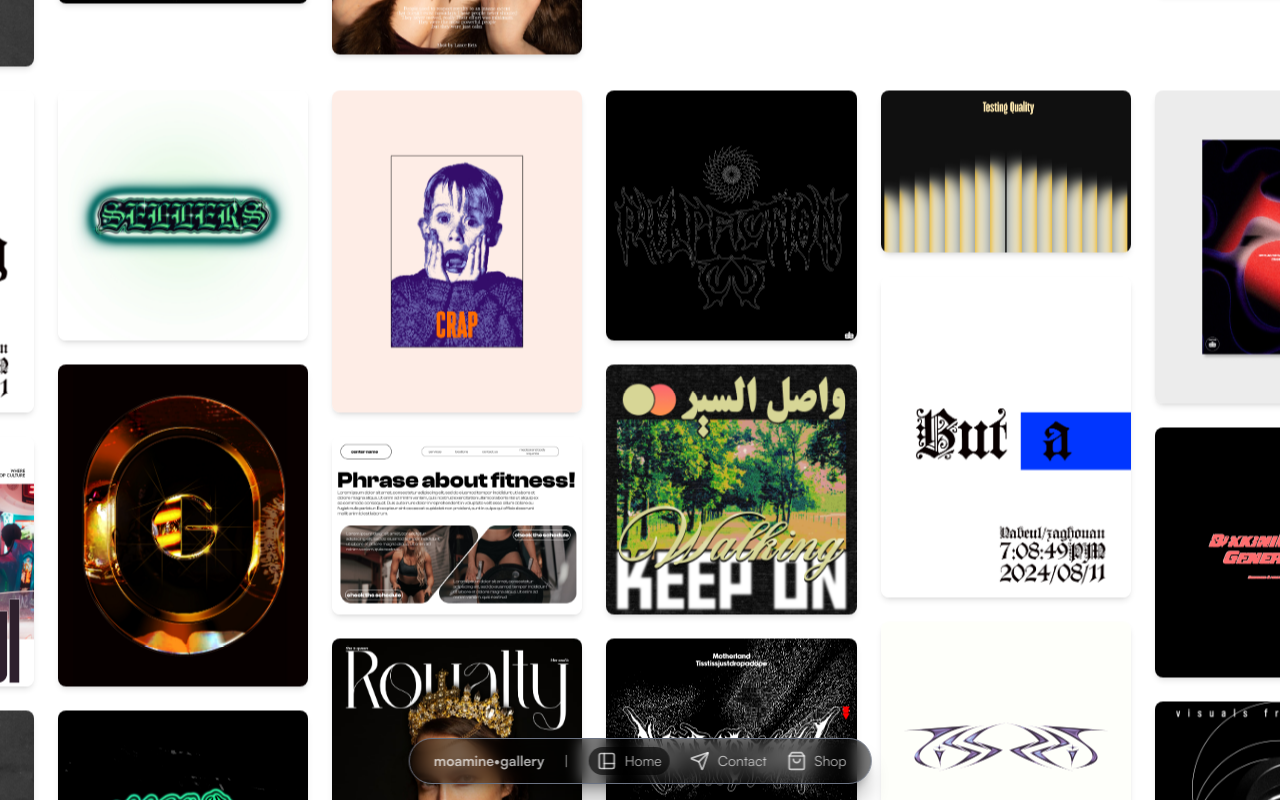
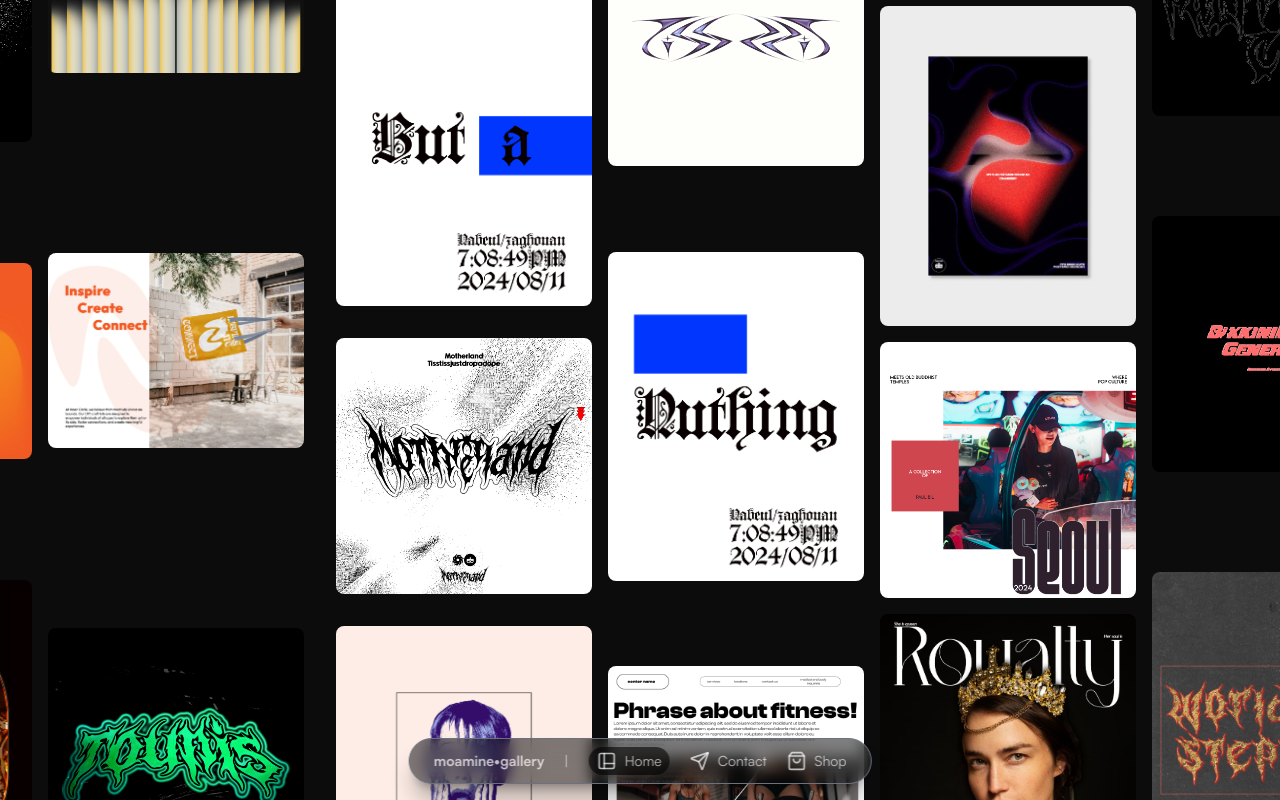
Before and after one commit to AmiirAbid/moamine-gallery, a SvelteKit app: page / in a window 1280 px wide. Built offline with nearby package versions, Linux system fonts and the light colour scheme.

Commit message:
lazy load and dark mode

```diff
--- a/src/routes/+page.svelte
+++ b/src/routes/+page.svelte
@@ -5,41 +5,115 @@
 		eager: true,
 		query: { url: true }
 	});
-	const imagePaths = Object.values(images).map(img => img.default);
+	const rawPaths = Object.values(images).map(img => img.default);
 
-	let canvasEl;
-	let tileRefs = $state(new Array(9).fill(null));
-	let x = $state(0);
-	let y = $state(0);
-	let tileW = 0, tileH = 0;
-	let ready = $state(false);
+	const TILE_VW  = 1.5;
+	const MIN_IMGS = 80;
+
+	// ─── Responsive config based on device width ──────────────────────────────
+	function getResponsiveConfig(vw) {
+		if (vw >= 1280) return { cols: 7, gap: 16, pad: 16 };
+		if (vw >= 1024) return { cols: 6, gap: 14, pad: 14 };
+		if (vw >= 768)  return { cols: 5, gap: 12, pad: 12 };
+		if (vw >= 480)  return { cols: 4, gap: 10, pad: 10 };
+		return { cols: 3, gap:  8, pad:  8 };
+	}
+
+	// ─── Reactive state ───────────────────────────────────────────────────────
+	let x          = $state(0);
+	let y          = $state(0);
+	let tileW      = $state(0);
+	let tileH      = $state(0);
+	let colWidths  = $state([]);
+	let ready      = $state(false);
 	let isDragging = $state(false);
+	let columns    = $state([]);
+	let gap        = $state(12);
+	let pad        = $state(12);
+
+	let visibleTiles = $derived(computeVisible(x, y, tileW, tileH));
+
+	function computeVisible(cx, cy, tw, th) {
+		if (!tw || !th) return new Set([4]);
+		const vw  = window?.innerWidth  ?? 0;
+		const vh  = window?.innerHeight ?? 0;
+		const buf = Math.max(vw, vh);
+		const set = new Set();
+		for (let i = 0; i < 9; i++) {
+			const tx = cx + (i % 3) * tw;
+			const ty = cy + Math.floor(i / 3) * th;
+			if (tx + tw > -buf && tx < vw + buf &&
+				ty + th > -buf && ty < vh + buf) set.add(i);
+		}
+		return set;
+	}
+
 	let lastPX = 0, lastPY = 0;
 	let velX = 0, velY = 0;
 	let animId = null;
 
-	function initDimensions() {
-		if (!tileRefs[0]) return;
-		tileW = tileRefs[0].offsetWidth;
-		tileH = tileRefs[0].offsetHeight;
-		if (tileW > 0 && tileH > 0) {
-			x = -tileW + (tileW - window.innerWidth) / 2;
-			y = -tileH + (tileH - window.innerHeight) / 2;
-			ready = true;
-		}
+	// Cache image ratios so resize doesn't re-fetch
+	let ratioCache = new Map();
+
+	async function loadRatios() {
+		const uncached = rawPaths.filter(src => !ratioCache.has(src));
+		await Promise.all(uncached.map(src => new Promise(resolve => {
+			const img = new Image();
+			img.onload  = () => { ratioCache.set(src, img.naturalHeight / img.naturalWidth); resolve(); };
+			img.onerror = () => { ratioCache.set(src, 4 / 3); resolve(); };
+			img.src = src;
+		})));
+	}
+
+	async function init() {
+		await loadRatios();
+
+		const vw = window.innerWidth;
+		const vh = window.innerHeight;
+		const { cols, gap: g, pad: p } = getResponsiveConfig(vw);
+
+		const newTileW = Math.round(vw * TILE_VW);
+		const availW   = newTileW - p * 2 - g * (cols - 1);
+		const colW     = availW / cols;
+		const newColWidths = Array(cols).fill(colW);
+
+		// Repeat images to fill columns densely
+		const allPaths = Array.from(
+			{ length: Math.max(MIN_IMGS, rawPaths.length) },
+			(_, i) => rawPaths[i % rawPaths.length]
+		);
+
+		// Round-robin distribution
+		const cols_ = Array.from({ length: cols }, (_, col) =>
+			allPaths.filter((_, i) => i % cols === col)
+		);
+
+		// Exact column height using real ratios
+		const colHeight = (col) =>
+			col.reduce((h, src) => h + colW * (ratioCache.get(src) ?? 4 / 3) + g, -g) + p * 2;
+
+		const newTileH = Math.ceil(Math.max(...cols_.map(colHeight)));
+
+		// Apply all state at once to avoid intermediate renders
+		gap      = g;
+		pad      = p;
+		tileW    = newTileW;
+		tileH    = newTileH;
+		colWidths = newColWidths;
+		columns  = cols_;
+
+		x = -tileW + (tileW - vw) / 2;
+		y = -tileH + (tileH - vh) / 2;
+		ready = true;
 	}
 
 	onMount(() => {
-		initDimensions();
-		const imgs = tileRefs[0]?.querySelectorAll('img') ?? [];
-		let pending = [...imgs].filter(img => !img.complete).length;
-		if (pending === 0) { initDimensions(); return; }
-		imgs.forEach(img => {
-			if (!img.complete) img.addEventListener('load', () => {
-				if (--pending === 0) initDimensions();
-			});
-		});
-		return () => cancelAnimationFrame(animId);
+		init();
+		window.addEventListener('resize', init);
+		return () => {
+			window.removeEventListener('resize', init);
+			cancelAnimationFrame(animId);
+		};
 	});
 
 	function wrap() {
@@ -50,8 +124,7 @@
 
 	function onPointerDown(e) {
 		isDragging = true;
-		lastPX = e.clientX;
-		lastPY = e.clientY;
+		lastPX = e.clientX; lastPY = e.clientY;
 		velX = 0; velY = 0;
 		cancelAnimationFrame(animId);
 		e.currentTarget.setPointerCapture(e.pointerId);
@@ -61,20 +134,19 @@
 		if (!isDragging || !ready) return;
 		const dx = e.clientX - lastPX;
 		const dy = e.clientY - lastPY;
-		velX = velX * 0.2 + dx * 0.2;
-		velY = velY * 0.2 + dy * 0.2;
+		velX = velX * 0.4 + dx * 0.6;
+		velY = velY * 0.4 + dy * 0.6;
 		x += dx; y += dy;
 		wrap();
-		lastPX = e.clientX;
-		lastPY = e.clientY;
+		lastPX = e.clientX; lastPY = e.clientY;
 	}
 
 	function onPointerUp() {
 		if (!isDragging) return;
 		isDragging = false;
 		(function inertia() {
-			if (Math.abs(velX) < 0.3 && Math.abs(velY) < 0.3) return;
-			velX *= 0.95; velY *= 0.95;
+			if (Math.abs(velX) < 0.4 && Math.abs(velY) < 0.4) return;
+			velX *= 0.92; velY *= 0.92;
 			x += velX; y += velY;
 			wrap();
 			animId = requestAnimationFrame(inertia);
@@ -83,16 +155,14 @@
 </script>
 
 <svelte:head>
-	<style> body { overflow: hidden; } </style>
+	<style>body { overflow: hidden; margin: 0; }</style>
 </svelte:head>
 
-<!-- Infinite canvas -->
 <div
 	role="presentation"
-	class="fixed inset-0 overflow-hidden touch-none select-none
+	class="fixed bg-off-black inset-0 overflow-hidden touch-none select-none transition-opacity duration-300
 	       {isDragging ? 'cursor-grabbing' : 'cursor-grab'}
 	       {ready ? 'opacity-100' : 'opacity-0'}"
-	bind:this={canvasEl}
 	onpointerdown={onPointerDown}
 	onpointermove={onPointerMove}
 	onpointerup={onPointerUp}
@@ -100,22 +170,45 @@
 	oncontextmenu={(e) => e.preventDefault()}
 >
 	<div
-		class="absolute top-0 left-0 grid will-change-transform"
-		style="grid-template-columns: repeat(3, 150vw); transform: translate3d({x}px, {y}px, 0);"
+		class="absolute top-0 left-0 will-change-transform"
+		style="
+			display: grid;
+			grid-template-columns: repeat(3, {tileW}px);
+			grid-template-rows: repeat(3, {tileH}px);
+			transform: translate3d({x}px, {y}px, 0);
+		"
 	>
-		{#each Array(9) as _, i}
+		{#each Array(9) as _, tileIdx}
 			<div
-				bind:this={tileRefs[i]}
-				class="w-[150vw] columns-3 md:columns-4 lg:columns-7 gap-6 p-3"
+				style="
+					width: {tileW}px;
+					height: {tileH}px;
+					overflow: hidden;
+					box-sizing: border-box;
+					padding: {pad}px;
+					display: {visibleTiles.has(tileIdx) ? 'grid' : 'none'};
+					grid-template-columns: {colWidths.map(w => w + 'px').join(' ')};
+					gap: {gap}px;
+				"
 			>
-				{#each imagePaths as path}
-					<div class="mb-6 break-inside-avoid">
-						<img
-							src={path}
-							alt="Gallery piece"
-							class="w-full rounded-lg shadow-md pointer-events-none"
-							draggable="false"
-						/>
+				{#each columns as col, colIdx}
+					<div style="
+						display: flex;
+						flex-direction: column;
+						height: {tileH - pad * 2}px;
+						justify-content: space-between;
+					">
+						{#each col as path, imgIdx}
+							<img
+								src={path}
+								alt=""
+								loading={tileIdx === 4 && imgIdx < columns.length * 2 ? 'eager' : 'lazy'}
+								decoding="async"
+								fetchpriority={tileIdx === 4 && imgIdx < columns.length ? 'high' : 'auto'}
+								draggable="false"
+								class="w-full rounded-lg pointer-events-none block"
+							/>
+						{/each}
 					</div>
 				{/each}
 			</div>
--- a/src/routes/layout.css
+++ b/src/routes/layout.css
@@ -11,4 +11,6 @@
 
     /* 3. Explicitly link font-sans to your variable */
     --font-sans: var(--font-satoshi);
+
+    --color-off-black: oklch(0.1543 0 0);
 }
--- a/static/fonts/satoshi.css
+++ b/static/fonts/satoshi.css
@@ -6,12 +6,3 @@
     font-display: swap;
     font-style: normal;
 }
-
-@font-face {
-    font-family: 'Satoshi-Variable';
-    src: url('./files/Satoshi-VariableItalic.woff2') format('woff2-variations'),
-    url('./files/Satoshi-VariableItalic.woff2') format('woff2');
-    font-weight: 100 900;
-    font-display: swap;
-    font-style: italic;
-}
```
